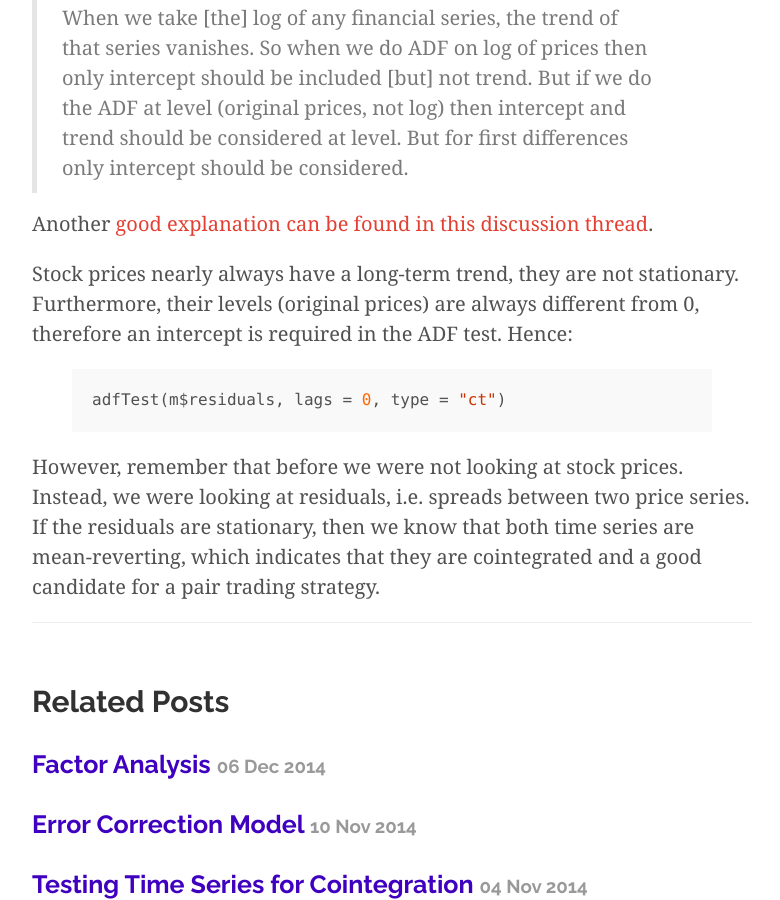
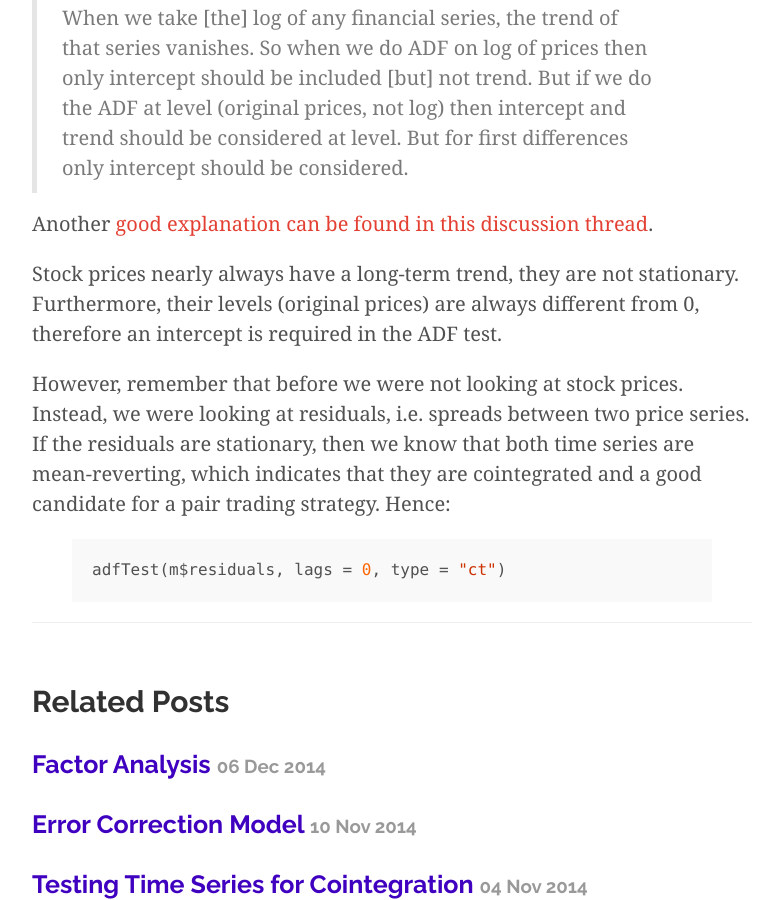
Before and after one commit to fabian-kostadinov/fabian-kostadinov.github.io, a Jekyll site: the page built from _posts/2015-04-01-cointegration-and-the-role-of-the-intercept.md, in a window 1280 px wide and 900 px high, scrolled down 6734 px. Shown: the whole window, without its empty margins (248-1028 px from the left). Built offline with Jekyll 4.4.1, drawn with Linux system fonts in a browser that asks for light colours; nearby versions of some CDN libraries; Markdown is read by kramdown in place of the engine named in the settings; comment, search, counter and statistics services are not loaded; some of the changed text lies outside the part shown.

Commit message:
Corrected some mistakes

```diff
--- a/_posts/2015-04-01-cointegration-and-the-role-of-the-intercept.md
+++ b/_posts/2015-04-01-cointegration-and-the-role-of-the-intercept.md
@@ -47,7 +47,7 @@ The residuals clearly show a long-term negative trend. Using stock B to estimate
 
 <code>Price A<sub>i</sub> = intercept + hedgeRatio * Price B<sub>i</sub> + Error<sub>i</sub></code>
 
-We forced the _intercept_ to be 0. Therefore, _Price A_ is a linear combination of _Price B_  - hence the _hedgeRatio_ (or _beta_) plus an error term (the residual). The sum of the residuals is necessariyl 0 in an OLS regression. Therefore, the residual plot is centered around the 0 line. Furthermore, there is only a single hedge ratio value for all observations. Stock B constantly slightly outperforms stock A over the years, and hence the residuals have the observed bias.
+We forced the _intercept_ to be 0. Therefore, _Price A_ is a linear combination of _Price B_  - hence the _hedgeRatio_ (or _beta_) plus an error term (the residual). The sum of the residuals is necessarily 0 in an OLS regression. Therefore, the residual plot is centered around the 0 line. Furthermore, there is only a single hedge ratio value for all observations. Stock B constantly slightly outperforms stock A over the years, and hence the residuals have the observed bias.
 
 Let's introduce a non-zero intercept.
 {% highlight R %}
@@ -117,9 +117,9 @@ From the video:
 </blockquote>
 Another [good explanation can be found in this discussion thread](http://stats.stackexchange.com/questions/44647/which-dickey-fuller-test-should-i-apply-to-a-time-series-with-an-underlying-mode).
 
-Stock prices nearly always have a long-term trend, they are not stationary. Furthermore, their levels (original prices) are always different from 0, therefore an intercept is required in the ADF test. Hence:
+Stock prices nearly always have a long-term trend, they are not stationary. Furthermore, their levels (original prices) are always different from 0, therefore an intercept is required in the ADF test.
+
+However, remember that before we were not looking at stock prices. Instead, we were looking at residuals, i.e. spreads between two price series. If the residuals are stationary, then we know that both time series are mean-reverting, which indicates that they are cointegrated and a good candidate for a pair trading strategy. Hence:
 {% highlight R %}
 adfTest(m$residuals, lags = 0, type = "ct")
 {% endhighlight %}
-
-However, remember that before we were not looking at stock prices. Instead, we were looking at residuals, i.e. spreads between two price series. If the residuals are stationary, then we know that both time series are mean-reverting, which indicates that they are cointegrated and a good candidate for a pair trading strategy.
```
Also changed, not shown: other parts of _posts/2015-04-01-cointegration-and-the-role-of-the-intercept.md (+1 -1 lines).
